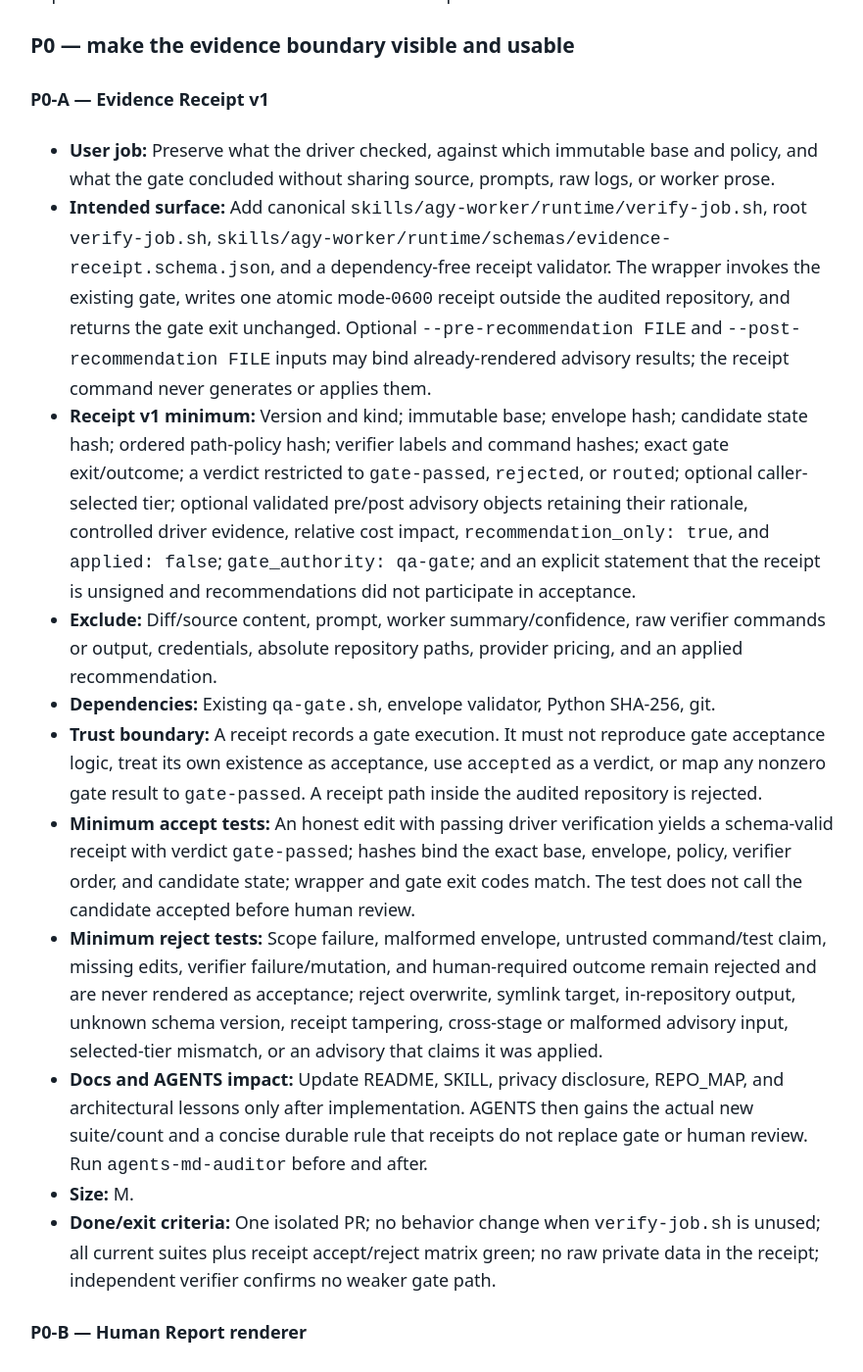
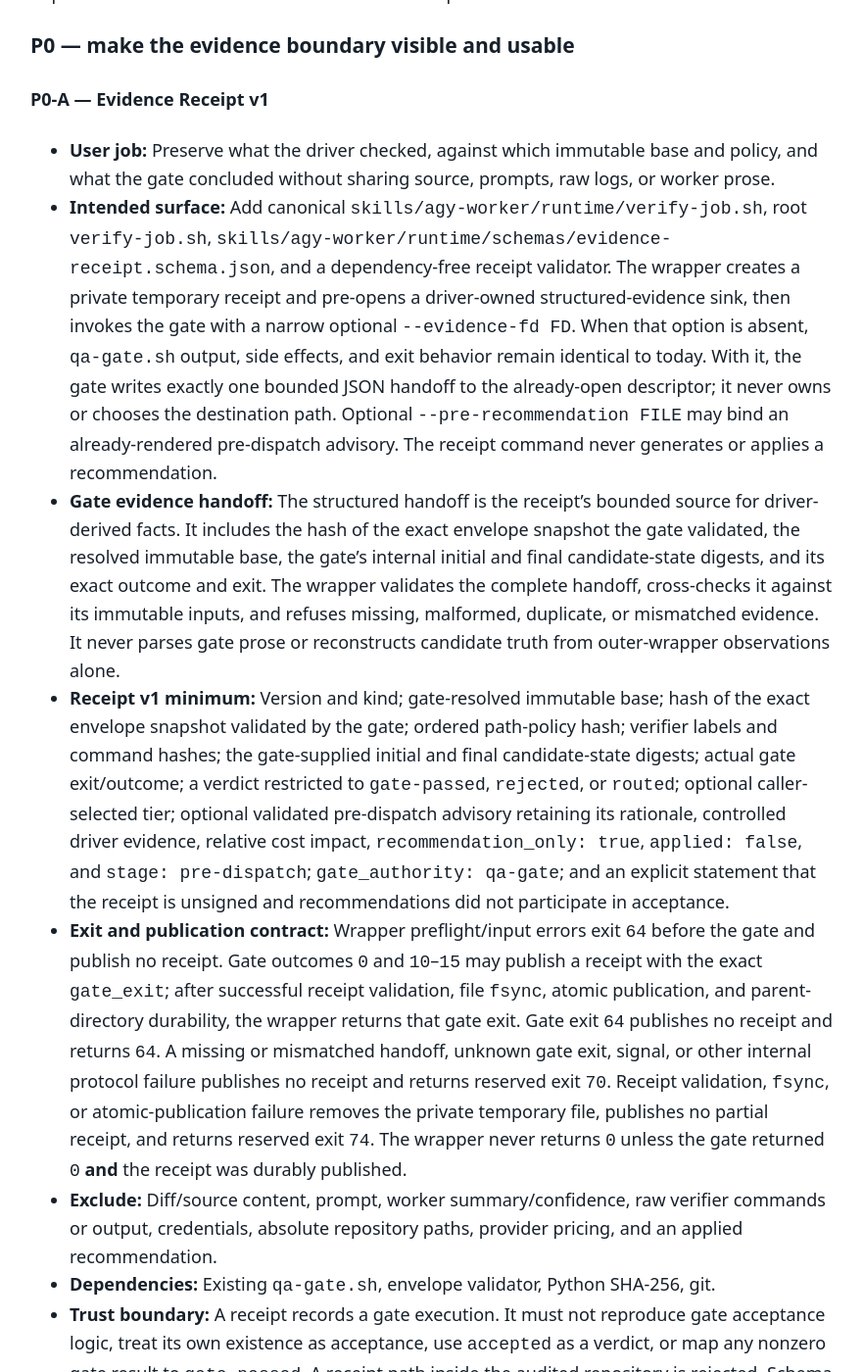
Before and after one commit to cagdasyurekli/codex-agy-worker, a Jekyll site: the page built from docs/ROADMAP.md, in a window 1280 px wide and 1400 px high, scrolled down 3199 px. Shown: the whole window at 98% size, without its empty margins (199-1080 px from the left). Built offline with Jekyll 4.4.1, drawn with Linux system fonts in a browser that asks for light colours; our own code applies the rules of GitHub Pages for plain Markdown files; some of the changed text lies outside the part shown.

Commit message:
Tighten evidence receipt contract

```diff
--- a/docs/ROADMAP.md
+++ b/docs/ROADMAP.md
@@ -127,19 +127,41 @@ an earlier implementation because it shares a schema or helper.
 - **Intended surface:** Add canonical
   `skills/agy-worker/runtime/verify-job.sh`, root `verify-job.sh`,
   `skills/agy-worker/runtime/schemas/evidence-receipt.schema.json`, and a
-  dependency-free receipt validator. The wrapper invokes the existing gate, writes
-  one atomic mode-`0600` receipt outside the audited repository, and returns the gate
-  exit unchanged. Optional `--pre-recommendation FILE` and
-  `--post-recommendation FILE` inputs may bind already-rendered advisory results; the
-  receipt command never generates or applies them.
-- **Receipt v1 minimum:** Version and kind; immutable base; envelope hash; candidate
-  state hash; ordered path-policy hash; verifier labels and command hashes; exact gate
-  exit/outcome; a verdict restricted to `gate-passed`, `rejected`, or `routed`;
-  optional caller-selected tier; optional validated pre/post advisory objects
-  retaining their rationale, controlled driver evidence, relative cost impact,
-  `recommendation_only: true`, and `applied: false`; `gate_authority: qa-gate`; and an
-  explicit statement that the receipt is unsigned and recommendations did not
-  participate in acceptance.
+  dependency-free receipt validator. The wrapper creates a private temporary receipt
+  and pre-opens a driver-owned structured-evidence sink, then invokes the gate with a
+  narrow optional `--evidence-fd FD`. When that option is absent, `qa-gate.sh` output,
+  side effects, and exit behavior remain identical to today. With it, the gate writes
+  exactly one bounded JSON handoff to the already-open descriptor; it never owns or
+  chooses the destination path. Optional `--pre-recommendation FILE` may bind an
+  already-rendered pre-dispatch advisory. The receipt command never generates or
+  applies a recommendation.
+- **Gate evidence handoff:** The structured handoff is the receipt's bounded source
+  for driver-derived facts. It includes the hash of the exact envelope snapshot the
+  gate validated, the resolved immutable base, the gate's internal initial and final
+  candidate-state digests, and its exact outcome and exit. The wrapper validates the
+  complete handoff, cross-checks it against its immutable inputs, and refuses missing,
+  malformed, duplicate, or mismatched evidence. It never parses gate prose or
+  reconstructs candidate truth from outer-wrapper observations alone.
+- **Receipt v1 minimum:** Version and kind; gate-resolved immutable base; hash of the
+  exact envelope snapshot validated by the gate; ordered path-policy hash; verifier
+  labels and command hashes; the gate-supplied initial and final candidate-state
+  digests; actual gate exit/outcome; a verdict restricted to `gate-passed`, `rejected`,
+  or `routed`; optional
+  caller-selected tier; optional validated pre-dispatch advisory retaining its
+  rationale, controlled driver evidence, relative cost impact,
+  `recommendation_only: true`, `applied: false`, and `stage: pre-dispatch`;
+  `gate_authority: qa-gate`; and an explicit statement that the receipt is unsigned
+  and recommendations did not participate in acceptance.
+- **Exit and publication contract:** Wrapper preflight/input errors exit `64` before
+  the gate and publish no receipt. Gate outcomes `0` and `10`–`15` may publish a
+  receipt with the exact `gate_exit`; after successful receipt validation, file
+  `fsync`, atomic publication, and parent-directory durability, the wrapper returns
+  that gate exit. Gate exit `64` publishes no receipt and returns `64`. A missing or
+  mismatched handoff, unknown gate exit, signal, or other internal protocol failure
+  publishes no receipt and returns reserved exit `70`. Receipt validation, `fsync`,
+  or atomic-publication failure removes the private temporary file, publishes no
+  partial receipt, and returns reserved exit `74`. The wrapper never returns `0`
+  unless the gate returned `0` **and** the receipt was durably published.
 - **Exclude:** Diff/source content, prompt, worker summary/confidence, raw verifier
   commands or output, credentials, absolute repository paths, provider pricing, and
   an applied recommendation.
@@ -147,25 +169,51 @@ an earlier implementation because it shares a schema or helper.
 - **Trust boundary:** A receipt records a gate execution. It must not reproduce gate
   acceptance logic, treat its own existence as acceptance, use `accepted` as a
   verdict, or map any nonzero gate result to `gate-passed`. A receipt path inside the
-  audited repository is rejected.
+  audited repository is rejected. Schema validation, canonical serialization, and
+  internal-invariant checks can detect malformed or inconsistent receipts, but an
+  unsigned receipt cannot detect arbitrary schema-valid tampering by an actor who can
+  rewrite the document and recompute its embedded hashes. Validation can detect a
+  mismatch when the caller separately supplies the bound envelope, candidate
+  artifact, pre-dispatch advisory, or a trusted external digest. Receipt v1 makes no
+  self-hash authenticity or signing claim; signing remains deferred to an approved
+  threat model and external signer.
 - **Minimum accept tests:** An honest edit with passing driver verification yields a
-  schema-valid receipt with verdict `gate-passed`; hashes bind the exact base,
-  envelope, policy, verifier order, and candidate state; wrapper and gate exit codes
-  match. The test does not call the candidate accepted before human review.
+  durably published, schema-valid receipt with verdict `gate-passed`, actual
+  `gate_exit: 0`, the gate's exact envelope snapshot hash, resolved base, and internal
+  initial/final state digests; the wrapper returns `0`. Each normal gate result
+  `10`–`14` durably publishes verdict `rejected`, result `15` publishes `routed`, and
+  the wrapper returns that exact gate exit. A valid pre-dispatch advisory is bound
+  without changing the selected tier or gate result. The tests never call a candidate
+  accepted before human review. Direct `qa-gate.sh` calls without `--evidence-fd`
+  retain their current stdout/stderr and exit contract.
 - **Minimum reject tests:** Scope failure, malformed envelope, untrusted command/test
-  claim, missing edits, verifier failure/mutation, and human-required outcome remain
-  rejected and are never rendered as acceptance; reject overwrite, symlink target,
-  in-repository output, unknown schema version, receipt tampering, cross-stage or
-  malformed advisory input, selected-tier mismatch, or an advisory that claims it was
-  applied.
+  claim, missing edits, verifier failure/mutation, and human-required outcome retain
+  their gate classification and are never rendered as acceptance. Reject overwrite,
+  symlink target, in-repository output, unknown schema version, inconsistent receipt,
+  separately bound artifact/digest mismatch, malformed or duplicate handoff, envelope
+  snapshot/base/state/outcome/exit mismatch, post-gate or cross-stage advisory input,
+  selected-tier mismatch, or an advisory that claims it was applied. Wrapper/gate
+  preflight `64`, unknown exit, signal, missing evidence, internal `70`, and durable
+  publication `74` paths publish no receipt; injected validation, `fsync`, rename, and
+  parent-directory durability failures leave no final or partial receipt. An unsigned
+  receipt rewritten with recomputed hashes must not be falsely described as
+  tamper-evident without a separately trusted binding.
 - **Docs and AGENTS impact:** Update README, SKILL, privacy disclosure, REPO_MAP, and
   architectural lessons only after implementation. AGENTS then gains the actual new
   suite/count and a concise durable rule that receipts do not replace gate or human
   review. Run `agents-md-auditor` before and after.
 - **Size:** M.
 - **Done/exit criteria:** One isolated PR; no behavior change when `verify-job.sh` is
-  unused; all current suites plus receipt accept/reject matrix green; no raw private
-  data in the receipt; independent verifier confirms no weaker gate path.
+  unused and no behavior/output/exit change when `qa-gate.sh` is called without its
+  optional evidence handoff; all current suites plus the `0`, `10`–`15`, `64`, `70`,
+  and `74` receipt matrix green; no receipt on unknown/signal/missing-evidence or
+  publication failure; no raw private data in the receipt; no post-gate recommendation
+  binding in P0-A; and an independent verifier confirms no weaker gate path.
+
+The existing post-gate recommender remains external and unchanged. P0-A does not
+auto-run it or bind its output after a synchronous gate completes. A later, separate
+contract may bind a post-gate advisory without rewriting the canonical one-pass
+receipt or creating chronology ambiguity.
 
 #### P0-B — Human Report renderer
 
@@ -181,8 +229,10 @@ an earlier implementation because it shares a schema or helper.
 - **Minimum accept tests:** Receipts whose verdicts are `gate-passed`, `rejected`, and
   `routed` render stable, escaped text and Markdown with exact exit/outcome and
   verification labels.
-- **Minimum reject tests:** Malformed, tampered, unsupported-version, control-character,
-  Markdown-link-injection, or forbidden-private-field input produces no report.
+- **Minimum reject tests:** Malformed, internally inconsistent, unsupported-version,
+  control-character, Markdown-link-injection, forbidden-private-field, or separately
+  bound artifact/trusted-digest mismatch produces no report. Do not claim detection
+  of arbitrary unsigned receipt rewriting with recomputed hashes.
 - **Docs and AGENTS impact:** Add report examples to README/SKILL and ownership to
   REPO_MAP; update privacy language. Change AGENTS only for an actual suite/count.
 - **Size:** S.
```
